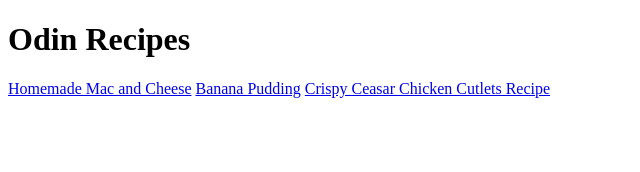
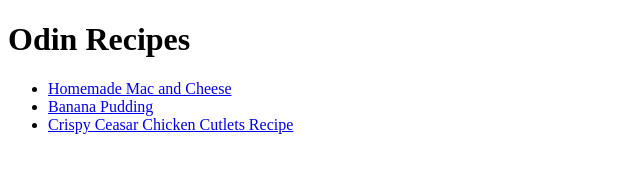
Before and after one commit to tnekent/odin-recipes, a plain HTML site: page index.html in a window 1280 px wide. Shown: the whole page, without its empty margins (0-640 px from the left). Drawn offline with Linux system fonts and the light colour scheme.

Commit message:
Edit list of recipe links in homepage to unordered list

```diff
--- a/index.html
+++ b/index.html
@@ -6,8 +6,10 @@
     </head>
     <body>
         <h1>Odin Recipes</h1>
-        <a href="./recipes/homemade-mac-and-cheese.html">Homemade Mac and Cheese</a>
-        <a href="./recipes/banana-pudding.html">Banana Pudding</a>
-        <a href="./recipes/ceasar-chicken.html">Crispy Ceasar Chicken Cutlets Recipe</a>
+        <ul>
+            <li><a href="./recipes/homemade-mac-and-cheese.html">Homemade Mac and Cheese</a></li>
+            <li><a href="./recipes/banana-pudding.html">Banana Pudding</a></li>
+            <li><a href="./recipes/ceasar-chicken.html">Crispy Ceasar Chicken Cutlets Recipe</a></li>
+        </ul>
     </body>
 </html>
```
